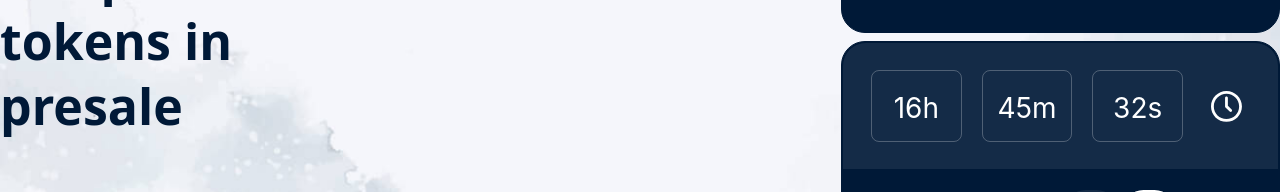
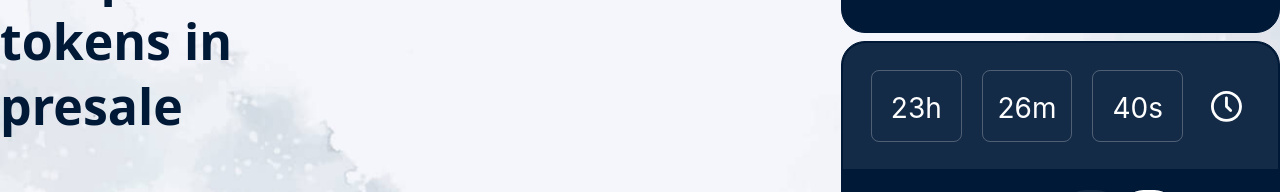
Before and after one commit to Polarfox-DEX/polarfox-web, a Next.js app: page /presale in a window 1280 px wide. Shown: the part 186-378 px from the top of the page. Built offline with nearby package versions, Linux system fonts and the light colour scheme.

Commit message:
First version

```diff
--- /dev/null
+++ b/components/presale/PresaleCountdown.tsx
@@ -0,0 +1,105 @@
+import { ReactNode, useEffect, useState } from 'react'
+import classNames from 'classnames'
+import { calcRem } from '../../utils/styles'
+import moment from 'moment';
+
+interface PresaleCountdownInterface{
+    eventDateUTC: moment.Moment
+}
+
+interface TimeLeft{
+    days: number,
+    hours: number,
+    minutes: number,
+    seconds: number
+}
+
+export function PresaleCountdown({eventDateUTC} : PresaleCountdownInterface){
+
+    var now = moment.utc();
+
+    const[timeLeft,setTimeLeft] = useState({
+        days: 0, hours:0, minutes:0, seconds: 0
+    })
+
+    if(now.isBefore(eventDateUTC)){
+
+        useEffect(() => {
+
+            const timer = setInterval(() => {
+
+                var timeLeft = moment.duration(eventDateUTC.diff(now));
+
+                setTimeLeft({
+                    days: timeLeft.get('days'),
+                    hours: timeLeft.get('hours'),
+                    minutes: timeLeft.get('minutes'),
+                    seconds: timeLeft.get('seconds')
+                })
+
+            },1000)
+            return () => clearTimeout(timer)
+
+        })
+
+    }else{
+
+        {/* Presale is finished */}
+        return(
+            <div className="flex space-x-5 ml-7" style={{ width: calcRem(312) }}>
+                <div
+                    className="border border-white rounded-lg border-opacity-25 h-10 pt-4 text-center w-full"
+                    style={{ height: calcRem(72), fontSize: calcRem(28) }}
+                >
+                Presale Finished
+                </div>
+            </div>
+        )
+    }
+
+    if(timeLeft.days !== 0){
+
+        return(
+            <div className="flex space-x-5 ml-7" style={{ width: calcRem(312) }}>
+                <PresaleTimerWindow suffix="d" value={ timeLeft.days }/>
+                <PresaleTimerWindow suffix="h" value={ timeLeft.hours }/>
+                <PresaleTimerWindow suffix="m" value={ timeLeft.days }/>
+            </div>
+        )
+
+    }else{
+
+        return(
+            <div className="flex space-x-5 ml-7" style={{ width: calcRem(312) }}>
+                <PresaleTimerWindow suffix="h" value={ timeLeft.hours }/>
+                <PresaleTimerWindow suffix="m" value={ timeLeft.minutes }/>
+                <PresaleTimerWindow suffix="s" value={ timeLeft.seconds }/>
+            </div>
+        )
+
+    }
+
+}
+
+interface PresaleTimerWindowProps {
+    className?: string,
+    value: number,
+    suffix : string
+  }
+
+  function PresaleTimerWindow({ className, value, suffix }: PresaleTimerWindowProps) {
+
+    const display = value < 9 ? '0'+value : value;
+
+    return (
+      <div
+        className={classNames(
+          'border border-white rounded-lg border-opacity-25 h-10 pt-4 text-center',
+          className
+        )}
+        style={{ width: calcRem(92), height: calcRem(72), fontSize: calcRem(28) }}
+      >
+        {display + suffix}
+      </div>
+    )
+  }
--- a/components/presale/PresaleInterface.tsx
+++ b/components/presale/PresaleInterface.tsx
@@ -4,6 +4,8 @@ import DownArrow from '../svg/DownArrow'
 import { calcRem } from '../../utils/styles'
 import { SectionProps } from '../sections/utils/SectionProps'
 import { ReactNode } from 'react'
+import { PresaleCountdown } from './PresaleCountdown'
+import moment from 'moment'
 
 export function PresaleInterface({ className }: SectionProps) {
   return (
@@ -21,11 +23,8 @@ export function PresaleInterface({ className }: SectionProps) {
         }}
       >
         <div className="flex text-white h-full items-center space-x-7">
-          <div className="flex space-x-5 ml-7" style={{ width: calcRem(312) }}>
-            <PresaleTimerWindow>16h</PresaleTimerWindow>
-            <PresaleTimerWindow>45m</PresaleTimerWindow>
-            <PresaleTimerWindow>32s</PresaleTimerWindow>
-          </div>
+            <PresaleCountdown
+            eventDateUTC={ moment.utc('2021-08-09 14:00:00','YYYY-MM-DD HH:mm:ss') }/>
           <Clock />
         </div>
       </div>
@@ -130,25 +129,6 @@ export function PresaleInterface({ className }: SectionProps) {
   )
 }
 
-interface PresaleTimerWindowProps {
-  className?: string
-  children: ReactNode
-}
-
-function PresaleTimerWindow({ className, children }: PresaleTimerWindowProps) {
-  return (
-    <div
-      className={classNames(
-        'border border-white rounded-lg border-opacity-25 h-10 pt-4 text-center',
-        className
-      )}
-      style={{ width: calcRem(92), height: calcRem(72), fontSize: calcRem(28) }}
-    >
-      {children}
-    </div>
-  )
-}
-
 interface MainTextProps {
   className?: string
   children: ReactNode
--- a/package.json
+++ b/package.json
@@ -13,6 +13,7 @@
   "dependencies": {
     "classnames": "^2.3.1",
     "imagemin-mozjpeg": "^9.0.0",
+    "moment": "^2.29.1",
     "next": "11.0.1",
     "next-optimized-images": "^2.6.2",
     "react": "17.0.2",
```
Also changed, not shown: 1 other file (tests, documents, lock files or other folders).
